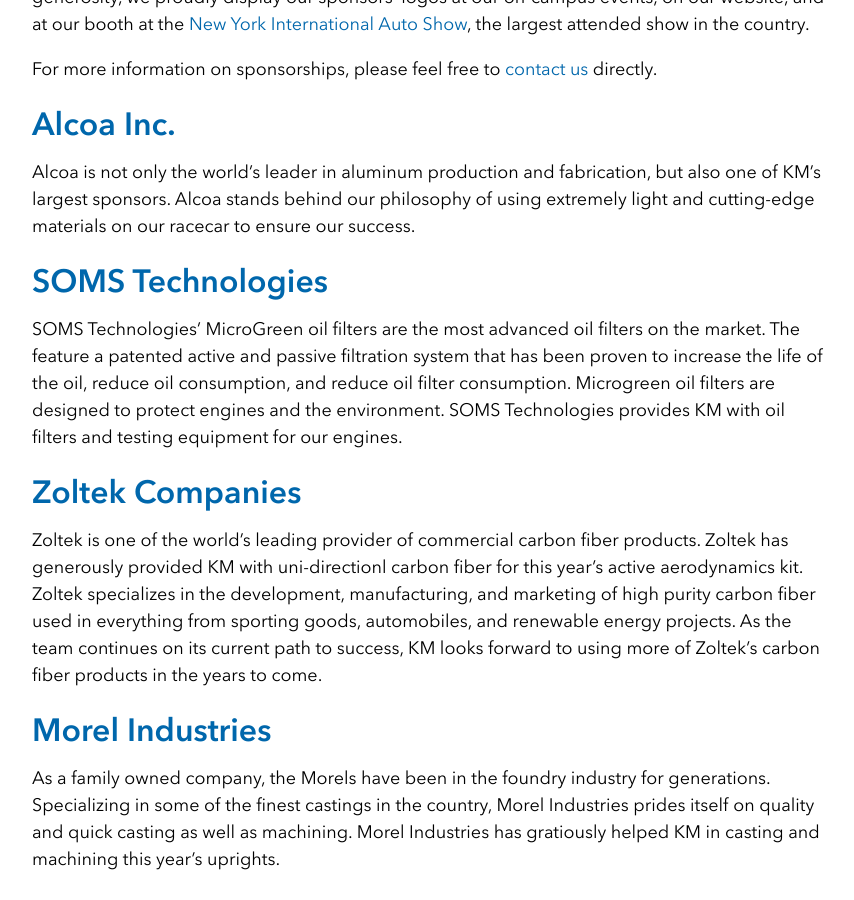
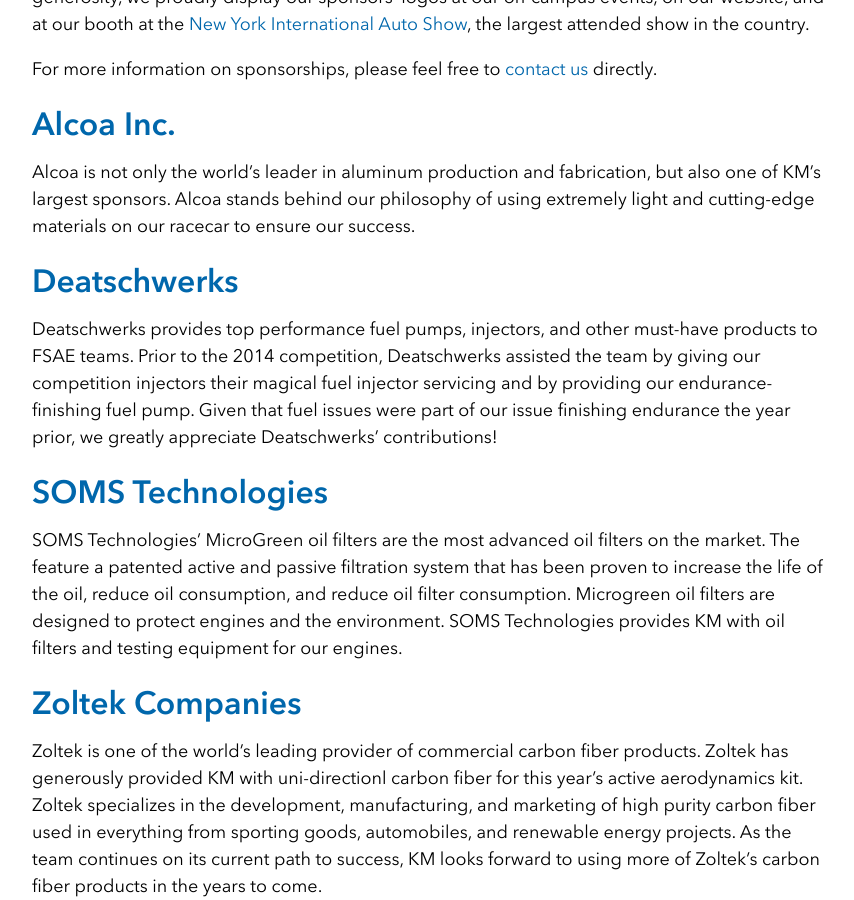
Before and after one commit to columbiafsae/website, a Jekyll site: the page built from sponsors/sponsors.md, in a window 1280 px wide and 900 px high, scrolled down 351 px. Shown: the whole window, without its empty margins (208-1062 px from the left). Built offline with Jekyll 4.4.1, drawn with Linux system fonts in a browser that asks for light colours.

Commit message:
Add Deatschwerks as a sponsor

```diff
--- a/sponsors/sponsors.md
+++ b/sponsors/sponsors.md
@@ -13,6 +13,10 @@
 ## [Alcoa Inc.](http://www.alcoa.com/)
 
 Alcoa is not only the world's leader in aluminum production and fabrication, but also one of KM's largest sponsors. Alcoa stands behind our philosophy of using extremely light and cutting-edge materials on our racecar to ensure our success.
+
+## [Deatschwerks](http://www.deatschwerks.com)
+
+Deatschwerks provides top performance fuel pumps, injectors, and other must-have products to FSAE teams. Prior to the 2014 competition, Deatschwerks assisted the team by giving our competition injectors their magical fuel injector servicing and by providing our endurance-finishing fuel pump. Given that fuel issues were part of our issue finishing endurance the year prior, we greatly appreciate Deatschwerks' contributions!
 
 ## [SOMS Technologies](http://www.microgreenfilter.com/)
 
```
